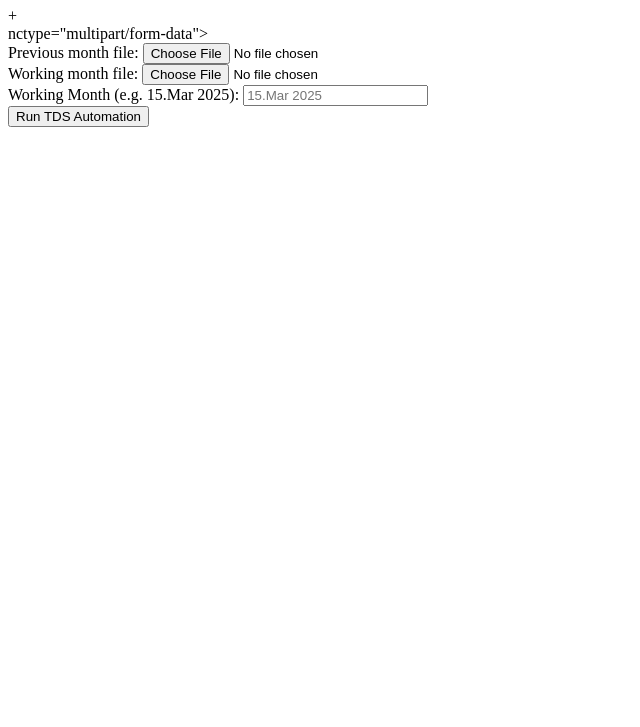
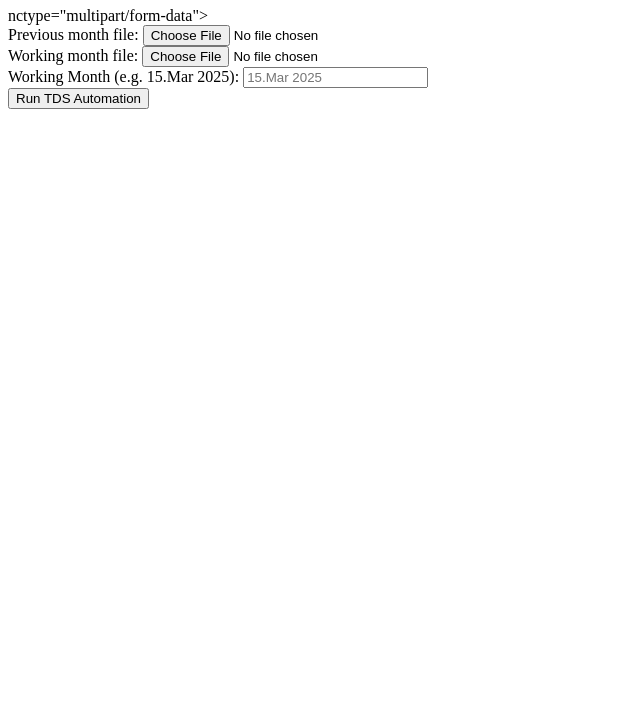
Before and after one commit to KakumanuLakshmiNarayana/tds-uploader, a plain HTML site: page index.html in a window 1280 px wide. Shown: the part 73-800 px from the top of the page, without its empty margins (0-640 px from the left). Drawn offline with Linux system fonts and the light colour scheme.

Commit message:
Update index.html

```diff
--- a/index.html
+++ b/index.html
@@ -6,7 +6,7 @@
 </head>
 <body>
   <h1>Upload Purchase Register Files</h1>
- +<form action="https://avinar32.app.n8n.cloud/webhook/tds-upload" method="post" enctype="multipart/form-data">nctype="multipart/form-data">
+ <form action="https://avinar32.app.n8n.cloud/webhook/tds-upload" method="post" enctype="multipart/form-data">nctype="multipart/form-data">
     <div>
       <label>Previous month file:
         <input type="file" name="previousFile" accept=".xlsx" required>
```
